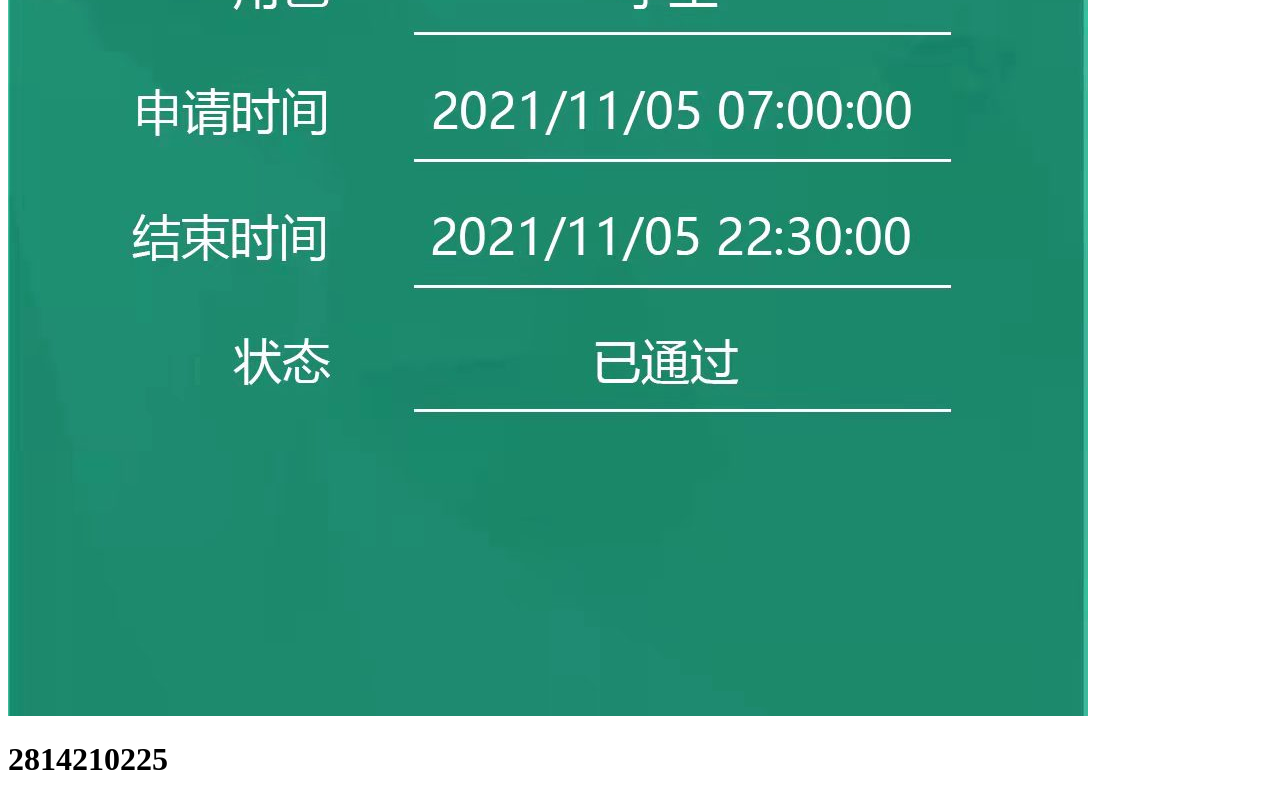
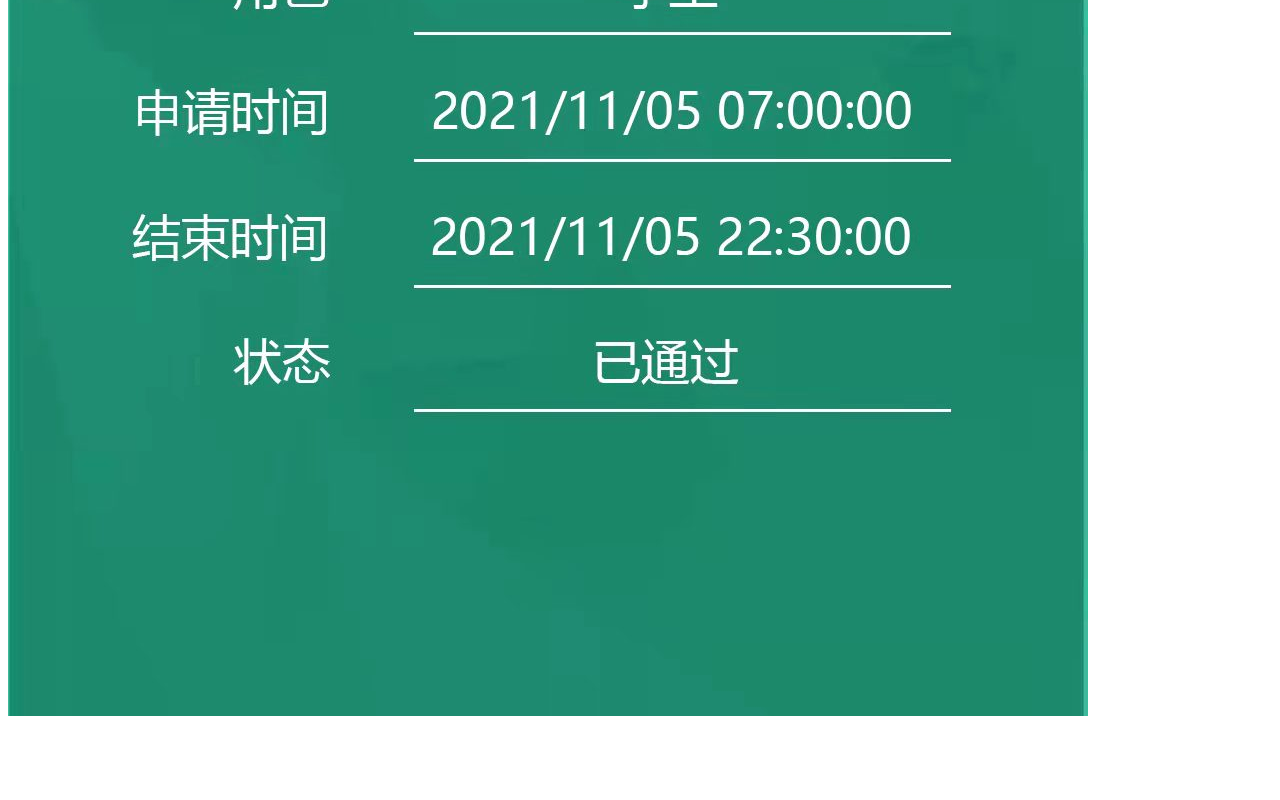
Before and after one commit to 2814210225/2814210225.github.io, a plain HTML site: page index.html in a window 1280 px wide. Shown: the part 1477-2277 px from the top of the page. After the commit the page ends 2205 px from the top, so only its background shows below. Drawn offline with Linux system fonts and the light colour scheme.

Commit message:
Update index.html

```diff
--- a/index.html
+++ b/index.html
@@ -6,7 +6,5 @@
 </head>
 <body>
 <img src="./image/1.jpg">
-<h1>2814210225<h1>
-
 </body>
 </html>
```
